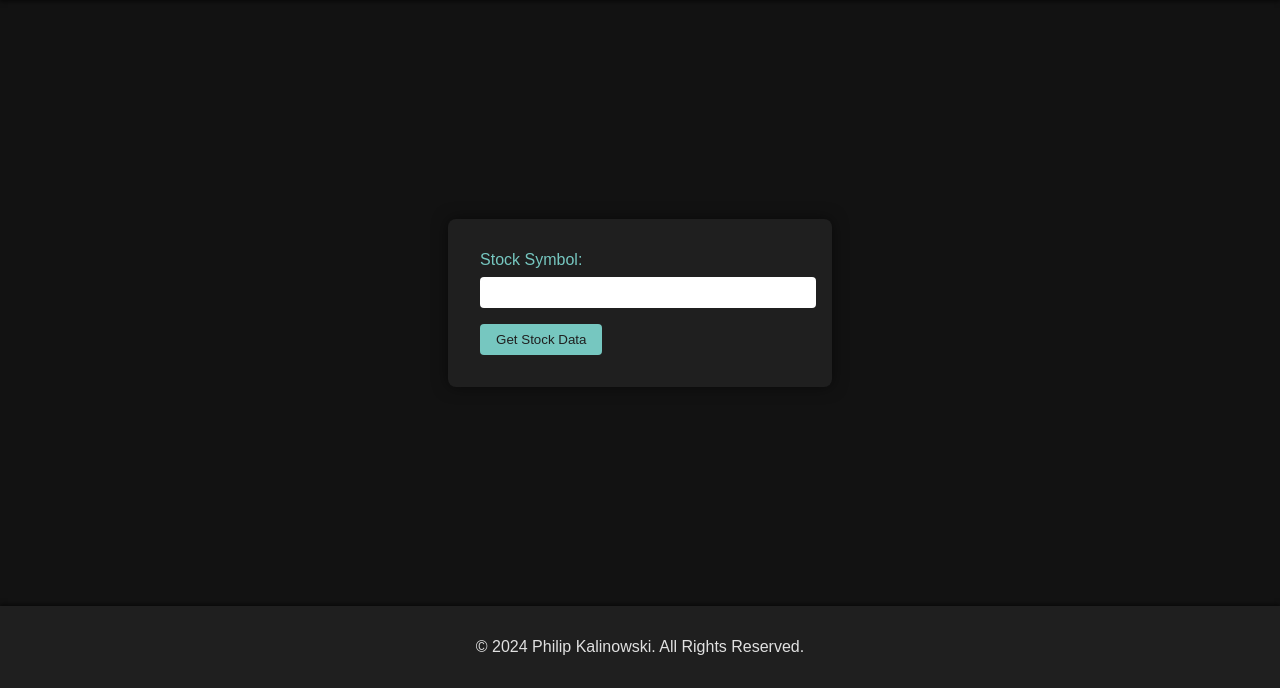
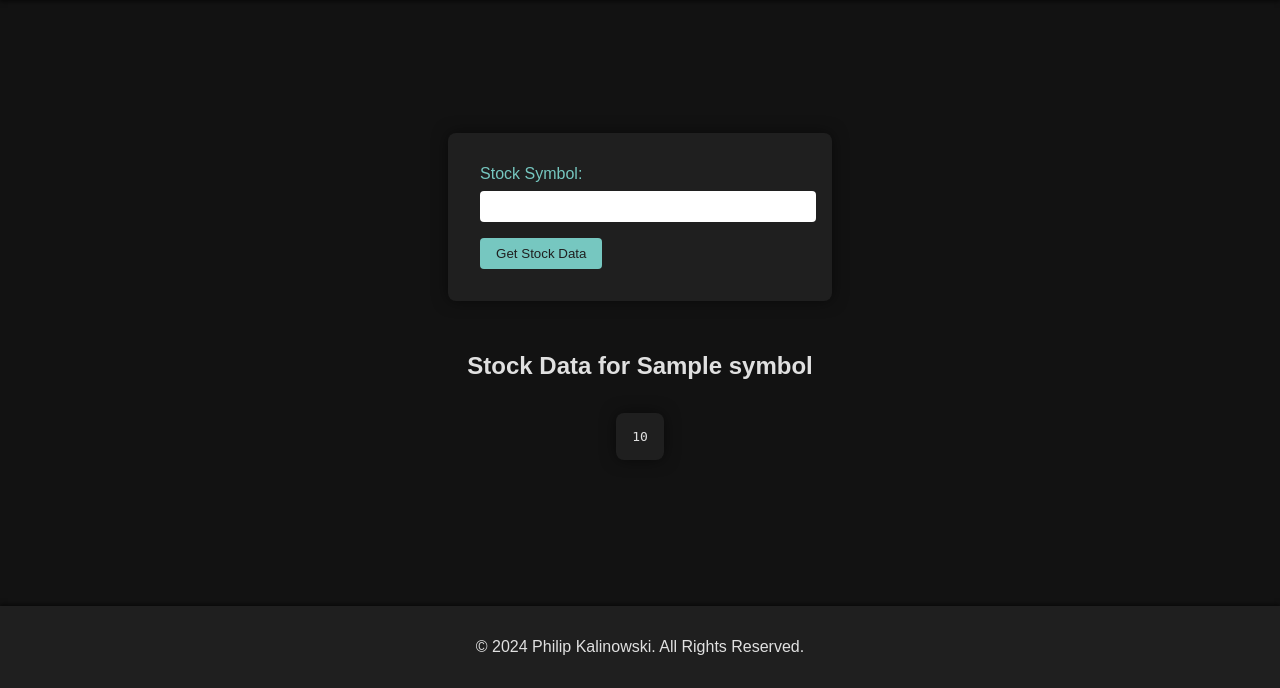
Before and after one commit to pkali076/stock-tracker, a Flask app: template templates/index.html in a window 1280 px wide. Shown: the part 112-800 px from the top of the page. Run offline with Flask 3, Linux system fonts and the light colour scheme; the template is opened without the code that fills it: most values are stand-ins (such as "Sample title", 1, 10 or a date in 2020).

Commit message:
updates for posting data

```diff
--- a/app.py
+++ b/app.py
@@ -12,6 +12,7 @@ logging.basicConfig(level=logging.INFO)
 
 @app.route('/')
 def index():
+    logging.info('Rendering index page')
     return render_template('index.html')
 
 @app.route('/get-stock', methods=['POST'])
@@ -20,8 +21,10 @@ def get_stock():
         symbol = request.form['symbol'].upper()
         stock_data = get_stock_data(symbol)
         if 'error' in stock_data:
+            logging.error(f"Error fetching stock data for {symbol}: {stock_data['error']}")
             return render_template('index.html', error=stock_data['error'])
-        return render_template('index.html', stock_data=stock_data)
+        logging.info(f"Successfully fetched stock data for {symbol}")
+        return render_template('index.html', stock_data=stock_data, symbol=symbol)
     except Exception as e:
         logging.error(f"Error processing request: {e}")
         return render_template('index.html', error='Internal server error')
--- a/static/styles.css
+++ b/static/styles.css
@@ -20,6 +20,7 @@ header {
 main {
     flex: 1;
     display: flex;
+    flex-direction: column;
     justify-content: center;
     align-items: center;
     padding: 2rem;
@@ -30,6 +31,7 @@ form {
     padding: 2rem;
     border-radius: 8px;
     box-shadow: 0 0 15px rgba(0, 0, 0, 0.5);
+    margin-bottom: 2rem;
 }
 
 label {
@@ -59,9 +61,22 @@ button:hover {
     background: #ffab40;
 }
 
+.error {
+    color: red;
+}
+
 footer {
     background: #1f1f1f;
     padding: 1rem;
     text-align: center;
     box-shadow: 0 -2px 4px rgba(0, 0, 0, 0.5);
 }
+
+pre {
+    background: #1f1f1f;
+    padding: 1rem;
+    border-radius: 8px;
+    box-shadow: 0 0 15px rgba(0, 0, 0, 0.5);
+    white-space: pre-wrap;
+    word-wrap: break-word;
+}
--- a/templates/index.html
+++ b/templates/index.html
@@ -1,4 +1,3 @@
-<!-- templates/index.html -->
 <!DOCTYPE html>
 <html lang="en">
 <head>
@@ -17,6 +16,13 @@
             <input type="text" id="symbol" name="symbol" required>
             <button type="submit">Get Stock Data</button>
         </form>
+        {% if error %}
+        <p class="error">{{ error }}</p>
+        {% endif %}
+        {% if stock_data %}
+        <h2>Stock Data for {{ symbol }}</h2>
+        <pre>{{ stock_data }}</pre>
+        {% endif %}
     </main>
     <footer>
         <p>&copy; 2024 Philip Kalinowski. All Rights Reserved.</p>
```
